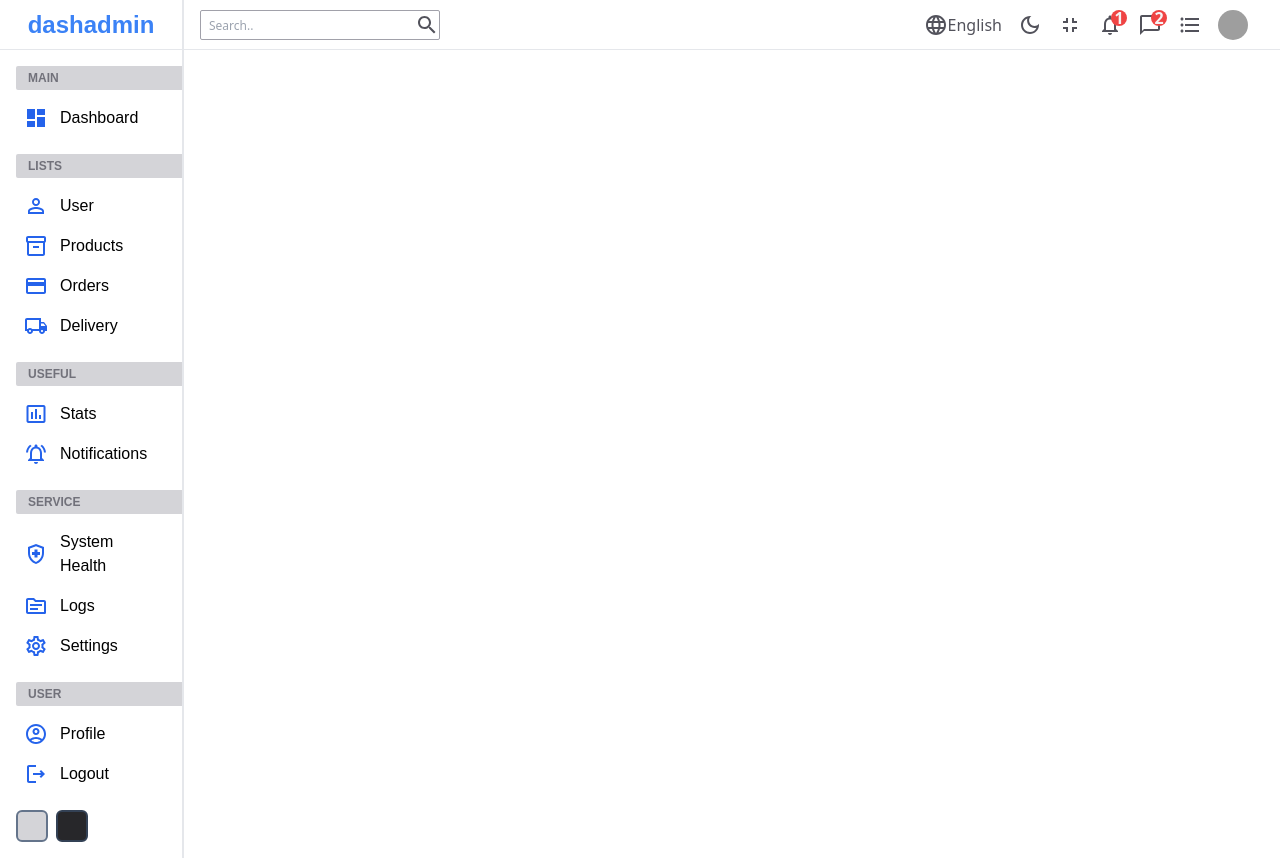
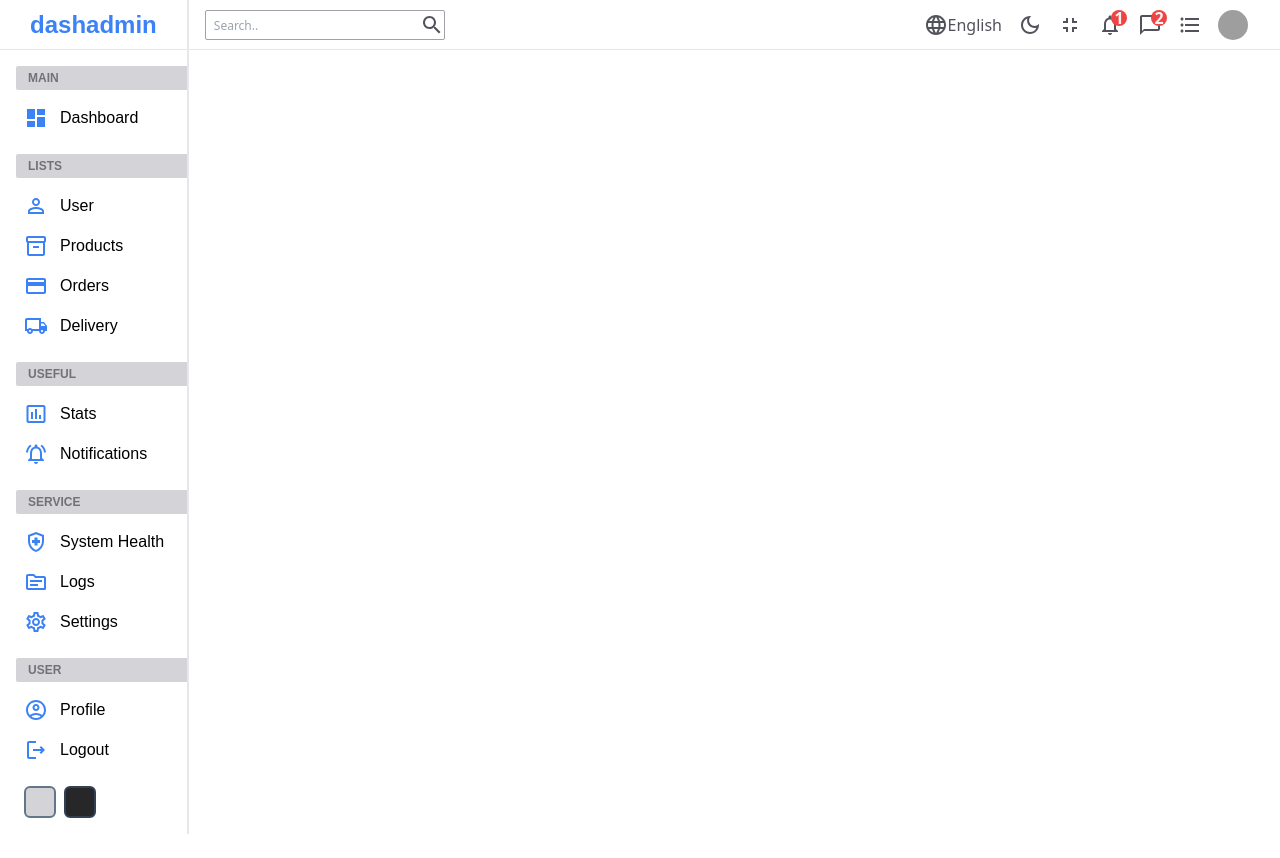
Before and after one commit to cbarcinas/admin-panel, a React (Create React App) app: page / in a window 1280 px wide. After the commit the page ends 834 px from the top, so only its background shows below. Built offline with nearby package versions, Linux system fonts and the light colour scheme; grey boxes are pictures that could not be loaded.

Commit message:
udpated styles wip

```diff
--- a/src/components/Sidebar.js
+++ b/src/components/Sidebar.js
@@ -14,7 +14,7 @@ import LogoutOutlinedIcon from '@mui/icons-material/LogoutOutlined';
 const Sidebar = () => {
   return (
     // sidebar
-    <div className="min-h-screen min-w-[11.5rem] max-w-[11.5rem] flex-1 border-r-2 bg-white font-Nunito">
+    <div className="min-h-screen min-w-[11.8rem] max-w-[11.8rem] flex-1 border-r-2 bg-fff font-Nunito">
       {/* Top Sidebar */}
       <div className="flex h-[50px] items-center justify-center border-b-[1.5px]">
         <span className="font-Nunito text-2xl font-bold text-blue-500">
@@ -27,70 +27,70 @@ const Sidebar = () => {
           <p className="mb-2 mt-4 rounded-l-sm bg-zinc-300 p-1 pl-3 text-xs font-bold text-zinc-500">
             MAIN
           </p>
-          <li className="flex cursor-pointer items-center rounded-l-md p-2 hover:bg-blue-200">
-            <DashboardIcon className="text-blue-600" />
+          <li className="flex cursor-pointer items-center rounded-l-md p-2 hover:bg-blue-100">
+            <DashboardIcon className="text-blue-500" />
             <span className="mx-3">Dashboard</span>
           </li>
           <p className="mb-2 mt-4 rounded-l-sm bg-zinc-300 p-1 pl-3 text-xs font-bold text-zinc-500">
             LISTS
           </p>
-          <li className="flex cursor-pointer items-center rounded-l-md p-2 hover:bg-blue-200">
-            <PersonOutlineOutlinedIcon className="text-blue-600" />
+          <li className="flex cursor-pointer items-center rounded-l-md p-2 hover:bg-blue-100">
+            <PersonOutlineOutlinedIcon className="text-blue-500" />
             <span className="mx-3">User</span>
           </li>
-          <li className="flex cursor-pointer items-center rounded-l-md p-2 hover:bg-blue-200">
-            <Inventory2OutlinedIcon className="text-blue-600" />
+          <li className="flex cursor-pointer items-center rounded-l-md p-2 hover:bg-blue-100">
+            <Inventory2OutlinedIcon className="text-blue-500" />
             <span className="mx-3">Products</span>
           </li>
-          <li className="flex cursor-pointer items-center rounded-l-md p-2 hover:bg-blue-200">
-            <CreditCardIcon className="text-blue-600" />
+          <li className="flex cursor-pointer items-center rounded-l-md p-2 hover:bg-blue-100">
+            <CreditCardIcon className="text-blue-500" />
             <span className="mx-3">Orders</span>
           </li>
-          <li className="flex cursor-pointer items-center rounded-l-md p-2 hover:bg-blue-200">
-            <LocalShippingOutlinedIcon className="text-blue-600" />
+          <li className="flex cursor-pointer items-center rounded-l-md p-2 hover:bg-blue-100">
+            <LocalShippingOutlinedIcon className="text-blue-500" />
             <span className="mx-3">Delivery</span>
           </li>
           <p className="mb-2 mt-4 rounded-l-sm bg-zinc-300 p-1 pl-3 text-xs font-bold text-zinc-500">
             USEFUL
           </p>
-          <li className="flex cursor-pointer items-center rounded-l-md p-2 hover:bg-blue-200">
-            <InsertChartOutlinedIcon className="text-blue-600" />
+          <li className="flex cursor-pointer items-center rounded-l-md p-2 hover:bg-blue-100">
+            <InsertChartOutlinedIcon className="text-blue-500" />
             <span className="mx-3">Stats</span>
           </li>
-          <li className="flex cursor-pointer items-center rounded-l-md p-2 hover:bg-blue-200">
-            <NotificationsActiveOutlinedIcon className="text-blue-600" />
+          <li className="flex cursor-pointer items-center rounded-l-md p-2 hover:bg-blue-100">
+            <NotificationsActiveOutlinedIcon className="text-blue-500" />
             <span className="mx-3">Notifications</span>
           </li>
           <p className="mb-2 mt-4 rounded-l-sm bg-zinc-300 p-1 pl-3 text-xs font-bold text-zinc-500">
             SERVICE
           </p>
-          <li className="flex cursor-pointer items-center rounded-l-md p-2 hover:bg-blue-200">
-            <HealthAndSafetyOutlinedIcon className="text-blue-600" />
+          <li className="flex cursor-pointer items-center rounded-l-md p-2 hover:bg-blue-100">
+            <HealthAndSafetyOutlinedIcon className="text-blue-500" />
             <span className="mx-3">System Health</span>
           </li>
-          <li className="flex cursor-pointer items-center rounded-l-md p-2 hover:bg-blue-200">
-            <TopicOutlinedIcon className="text-blue-600" />
+          <li className="flex cursor-pointer items-center rounded-l-md p-2 hover:bg-blue-100">
+            <TopicOutlinedIcon className="text-blue-500" />
             <span className="mx-3">Logs</span>
           </li>
-          <li className="flex cursor-pointer items-center rounded-l-md p-2 hover:bg-blue-200">
-            <SettingsOutlinedIcon className="text-blue-600" />
+          <li className="flex cursor-pointer items-center rounded-l-md p-2 hover:bg-blue-100">
+            <SettingsOutlinedIcon className="text-blue-500" />
             <span className="mx-3">Settings</span>
           </li>
           <p className="mb-2 mt-4 rounded-l-sm bg-zinc-300 p-1 pl-3 text-xs font-bold text-zinc-500">
             USER
           </p>
-          <li className="flex cursor-pointer items-center rounded-l-md p-2 hover:bg-blue-200">
-            <AccountCircleOutlinedIcon className="text-blue-600" />
+          <li className="flex cursor-pointer items-center rounded-l-md p-2 hover:bg-blue-100">
+            <AccountCircleOutlinedIcon className="text-blue-500" />
             <span className="mx-3">Profile</span>
           </li>
-          <li className="flex cursor-pointer items-center rounded-l-md p-2 hover:bg-blue-200">
-            <LogoutOutlinedIcon className="text-blue-600" />
+          <li className="flex cursor-pointer items-center rounded-l-md p-2 hover:bg-blue-100">
+            <LogoutOutlinedIcon className="text-blue-500" />
             <span className="mx-3">Logout</span>
           </li>
         </ul>
       </div>
       {/* Bottom Sidebar */}
-      <div className="m-3 flex items-center">
+      <div className="m-3 ml-5 flex items-center">
         <div className="m-1 h-8 w-8 cursor-pointer rounded-md border-2 border-solid border-slate-500 bg-zinc-300"></div>
         <div className="m-1 h-8 w-8 cursor-pointer rounded-md border-2 border-solid border-slate-700 bg-zinc-800"></div>
       </div>
```
